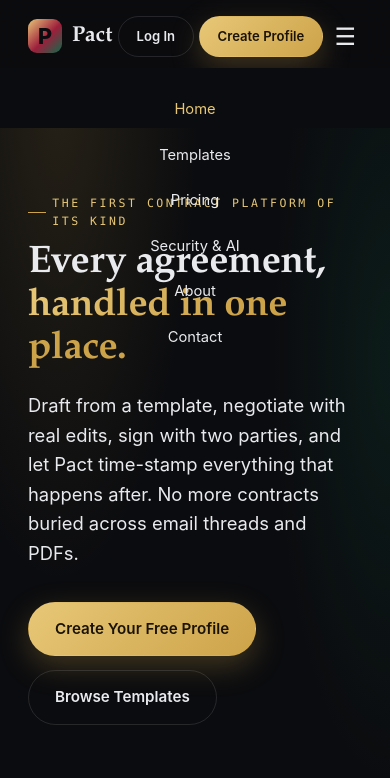
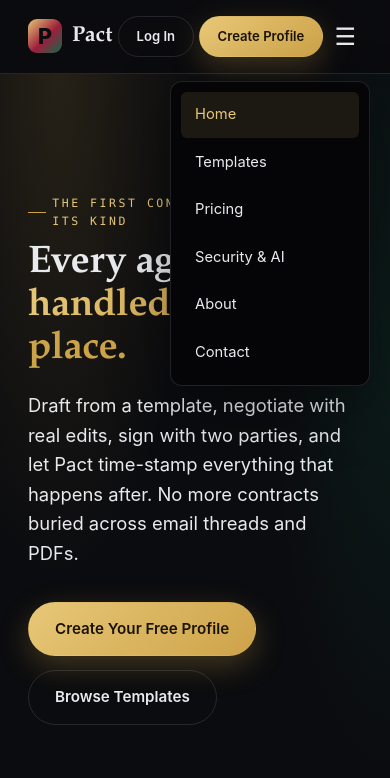
Before and after one commit to hraymoore/pactapp, a plain HTML site: page website/index.html in a window 390 px wide. Both pictures are taken after a click on the button "Menu". Shown: the top 778 px of the page. Drawn offline with Linux system fonts and the light colour scheme; no server answers.

Commit message:
Fix invisible mobile nav menu — real dropdown box, not a broken overlay (#34)
The public-site mobile menu (Home/Templates/Pricing/Security & AI/About/
Contact) was meant to be a solid full-screen panel (position: fixed;
background: var(--obsidian)), but .nav has backdrop-filter: blur() on
it — which, per spec, makes an ancestor act as the containing block for
a position: fixed descendant. That collapsed the menu's box down to
.nav's own thin header strip, so the "solid" background covered almost
nothing and the links rendered overflowing out of it with the hero
content showing straight through — exactly what was reported as "hard
to see" and feeling like a separate blank page underneath.

Replaced it with what was actually being asked for: a compact dropdown
anchored under the hamburger icon (position: absolute relative to .nav,
which sidesteps the backdrop-filter containing-block issue entirely),
in a solid opaque box (#050507) with a border, radius and shadow so
every link is clearly boxed and legible. Also added close-on-outside-
click, since a dropdown should dismiss like one instead of lingering
over the page.

Tested: 28 Playwright assertions across index/templates/pricing/about at
an iPhone 13 viewport (closed by default, opens on toggle, solid opaque
background, compact box rather than full-width, anchored below the
header, link text contrasts against the background) plus an iPad Mini
check and a desktop-viewport regression check (toggle stays hidden,
links still show inline). Zero page errors.


Claude-Session: https://claude.ai/code/session_01Dva9zHNaq5avUFKPABLRTN

Co-authored-by: Claude <noreply@anthropic.com>

```diff
--- a/website/css/style.css
+++ b/website/css/style.css
@@ -178,8 +178,23 @@ p { margin: 0 0 1em; color: var(--silver); }
 }
 
 @media (max-width: 880px) {
-  .nav-links { position: fixed; inset: 68px 0 0 0; background: var(--obsidian); flex-direction: column; padding: 30px; gap: 22px; transform: translateX(100%); transition: transform .25s ease; }
-  .nav-links.open { transform: translateX(0); }
+  /* A real dropdown anchored under the toggle, not a full-screen panel —
+     position: absolute (not fixed) so it isn't broken by .nav's own
+     backdrop-filter, which creates a containing block that made the old
+     fixed-position overlay collapse to a near-invisible box with the
+     hero content showing straight through it. */
+  .nav-links {
+    position: absolute; top: calc(100% + 8px); right: 20px; left: auto;
+    flex-direction: column; align-items: stretch; gap: 2px;
+    background: #050507; border: 1px solid var(--border-dark);
+    border-radius: var(--radius-m); box-shadow: var(--shadow);
+    padding: 10px; min-width: 200px;
+    opacity: 0; visibility: hidden; transform: translateY(-6px);
+    transition: opacity .15s ease, transform .15s ease, visibility .15s;
+  }
+  .nav-links.open { opacity: 1; visibility: visible; transform: translateY(0); }
+  .nav-links a { padding: 11px 14px; border-radius: var(--radius-s); }
+  .nav-links a:hover, .nav-links a.active { background: rgba(231, 199, 119, 0.1); }
   .nav-toggle { display: block; }
 }
 
--- a/website/js/app.js
+++ b/website/js/app.js
@@ -158,8 +158,18 @@ function wireNavToggle() {
   const toggle = document.querySelector(".nav-toggle");
   const links = document.querySelector(".nav-links");
   if (!toggle || !links) return;
-  toggle.addEventListener("click", () => links.classList.toggle("open"));
+  toggle.addEventListener("click", (e) => {
+    e.stopPropagation();
+    links.classList.toggle("open");
+  });
   links.querySelectorAll("a").forEach(a => a.addEventListener("click", () => links.classList.remove("open")));
+  // A dropdown, not a full-screen panel, so it should close like one:
+  // tapping anywhere else on the page dismisses it instead of lingering.
+  document.addEventListener("click", (e) => {
+    if (links.classList.contains("open") && !links.contains(e.target) && e.target !== toggle) {
+      links.classList.remove("open");
+    }
+  });
 }
 
 // Wraps every password field on the page with a Show/Hide toggle so a
```
